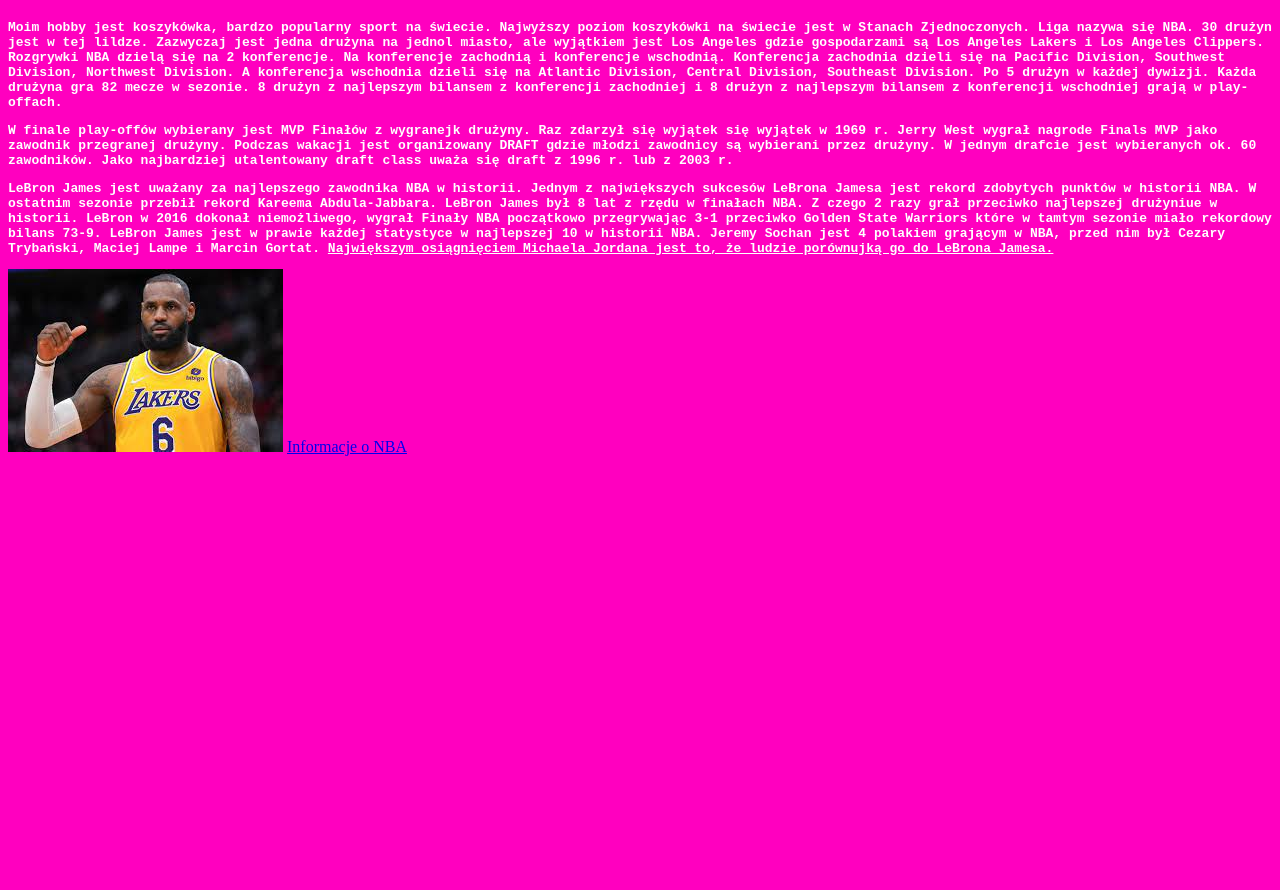
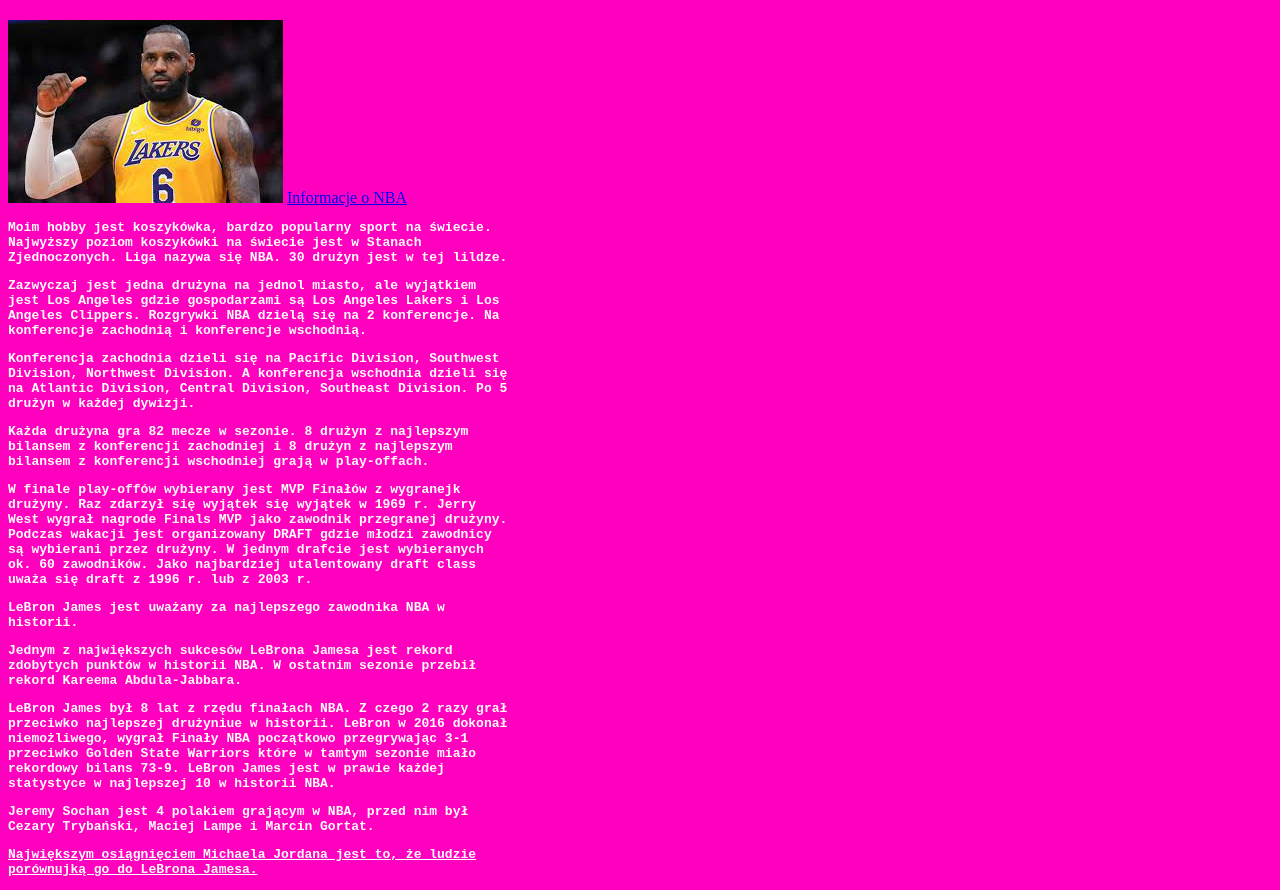
Before and after one commit to el-mroczek/el-mroczek.github.io, a plain HTML site: page index.html in a window 1280 px wide. Shown: the part 60-950 px from the top of the page. Before the commit the page ends 800 px from the top, so only its background shows below. Drawn offline with Linux system fonts and the light colour scheme.

Commit message:
Add files via upload

```diff
--- a/index.html
+++ b/index.html
@@ -9,13 +9,21 @@
 </head>
 <body>
  <p><b><h1>KOSZYKÓWKA</h1></b></p>
-
- <p>Moim hobby jest koszykówka, bardzo popularny sport na świecie. Najwyższy poziom koszykówki na świecie jest w Stanach Zjednoczonych. Liga nazywa się NBA. 30 drużyn jest w tej lildze. Zazwyczaj jest jedna drużyna na jednol miasto, ale wyjątkiem jest Los Angeles gdzie gospodarzami są Los Angeles Lakers i Los Angeles Clippers. Rozgrywki NBA dzielą się na 2 konferencje. Na konferencje zachodnią i konferencje wschodnią. Konferencja zachodnia dzieli się na Pacific Division, Southwest Division, Northwest Division. A konferencja wschodnia dzieli się na Atlantic Division, Central Division, Southeast Division. Po 5 drużyn w każdej dywizji. Każda drużyna gra 82 mecze w sezonie. 8 drużyn z najlepszym bilansem z konferencji zachodniej i 8 drużyn z najlepszym bilansem z konferencji wschodniej grają w play-offach.</p>
-
+ <img src="leblon.jpg">
+<a href="https://pl.wikipedia.org/wiki/National_Basketball_Association">Informacje o NBA</a>
+<div>
+ <p>Moim hobby jest koszykówka, bardzo popularny sport na świecie. Najwyższy poziom koszykówki na świecie jest w Stanach Zjednoczonych. Liga nazywa się NBA. 30 drużyn jest w tej lildze.</p>
+  <p>Zazwyczaj jest jedna drużyna na jednol miasto, ale wyjątkiem jest Los Angeles gdzie gospodarzami są Los Angeles Lakers i Los Angeles Clippers. Rozgrywki NBA dzielą się na 2 konferencje. Na konferencje zachodnią i konferencje wschodnią. </p>
+  <p>Konferencja zachodnia dzieli się na Pacific Division, Southwest Division, Northwest Division. A konferencja wschodnia dzieli się na Atlantic Division, Central Division, Southeast Division. Po 5 drużyn w każdej dywizji.</p>
+  <p>Każda drużyna gra 82 mecze w sezonie. 8 drużyn z najlepszym bilansem z konferencji zachodniej i 8 drużyn z najlepszym bilansem z konferencji wschodniej grają w play-offach.</p>
  <p> W finale play-offów wybierany jest MVP Finałów z wygranejk drużyny. Raz zdarzył się wyjątek się wyjątek w 1969 r. Jerry West wygrał nagrode Finals MVP jako zawodnik przegranej drużyny. Podczas wakacji jest organizowany DRAFT gdzie młodzi zawodnicy są wybierani przez drużyny. W jednym drafcie jest wybieranych ok. 60 zawodników. Jako najbardziej utalentowany draft class uważa się draft z 1996 r. lub z 2003 r.</p>
 
- <p> LeBron James jest uważany za najlepszego zawodnika NBA w historii. Jednym z największych sukcesów LeBrona Jamesa jest rekord zdobytych punktów w historii NBA. W ostatnim sezonie przebił rekord Kareema Abdula-Jabbara. LeBron James był 8 lat z rzędu w finałach NBA. Z czego 2 razy grał przeciwko najlepszej drużyniue w historii. LeBron w 2016 dokonał niemożliwego, wygrał Finały NBA początkowo przegrywając 3-1 przeciwko Golden State Warriors które w tamtym sezonie miało rekordowy bilans 73-9. LeBron James jest w prawie każdej statystyce w najlepszej 10 w historii NBA. Jeremy Sochan jest 4 polakiem grającym w NBA, przed nim był Cezary Trybański, Maciej Lampe i Marcin Gortat. <b><u>Największym osiągnięciem Michaela Jordana jest to, że ludzie porównujką go do LeBrona Jamesa.</b></u></p>
- <img src="leblon.jpg">
-<a href="https://pl.wikipedia.org/wiki/National_Basketball_Association">Informacje o NBA</a>
+ <p> LeBron James jest uważany za najlepszego zawodnika NBA w historii.</p>
+    <p> Jednym z największych sukcesów LeBrona Jamesa jest rekord zdobytych punktów w historii NBA. W ostatnim sezonie przebił rekord Kareema Abdula-Jabbara. </p>
+<p>LeBron James był 8 lat z rzędu finałach NBA. Z czego 2 razy grał przeciwko najlepszej drużyniue w historii. LeBron w 2016 dokonał niemożliwego, wygrał Finały NBA początkowo przegrywając 3-1 przeciwko Golden State Warriors które w tamtym sezonie miało rekordowy bilans 73-9. LeBron James jest w prawie każdej statystyce w najlepszej 10 w historii NBA. </p>
+<p>Jeremy Sochan jest 4 polakiem grającym w NBA, przed nim był Cezary Trybański, Maciej Lampe i Marcin Gortat.</p>
+    <p><b><u>Największym osiągnięciem Michaela Jordana jest to, że ludzie porównujką go do LeBrona Jamesa.</b></u></p>
+</div>
+
 </body>
 </html>
--- a/style.css
+++ b/style.css
@@ -1,9 +1,13 @@
+div{
 p{
+
     color: rgb(255, 255, 255);
     font-size:medium;
     font-weight:900;
     font-family:monospace;
+max-width: 500px;
 
+}
 }
 body{
 background-color:rgb(255, 0, 191);
```
